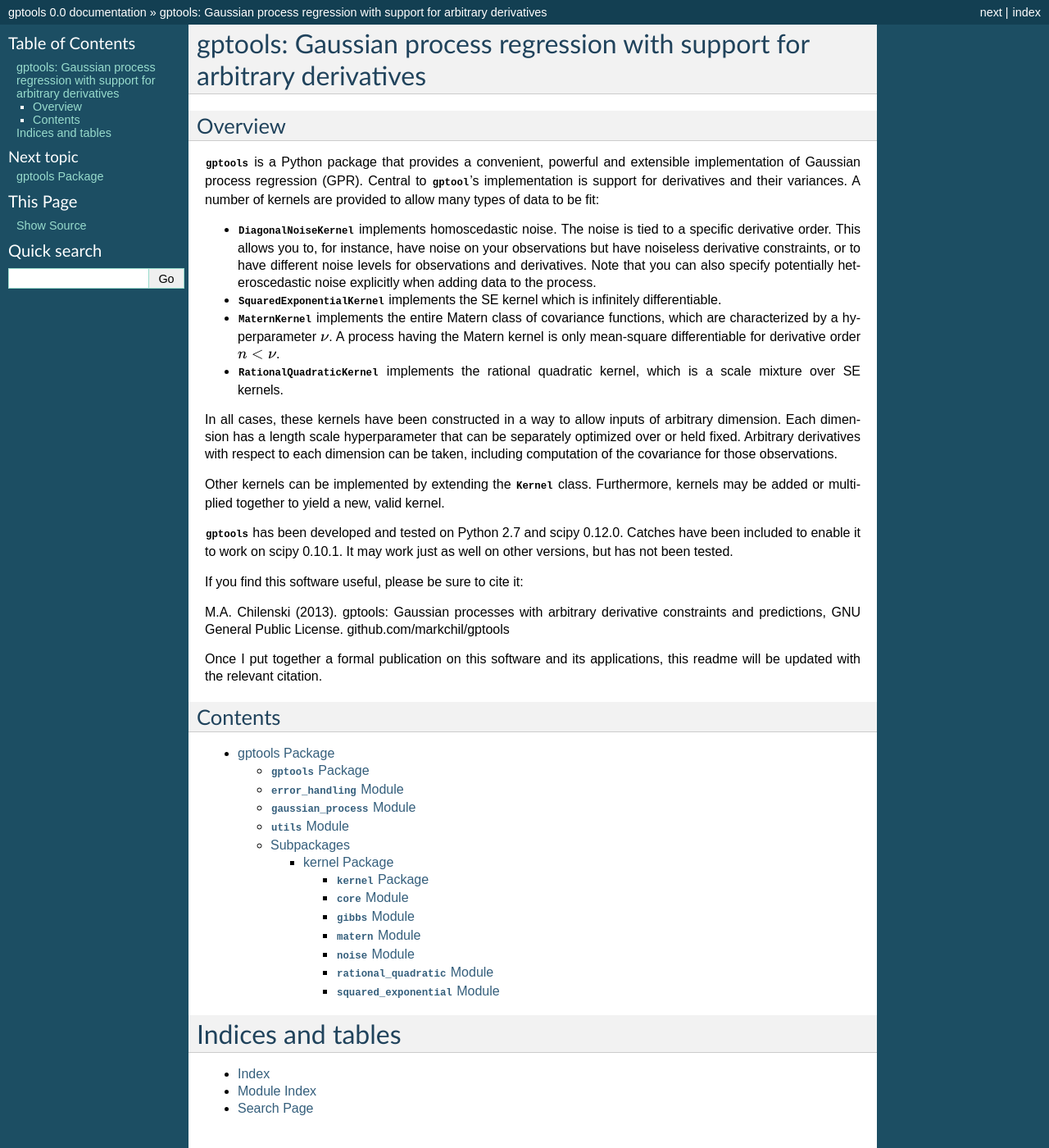
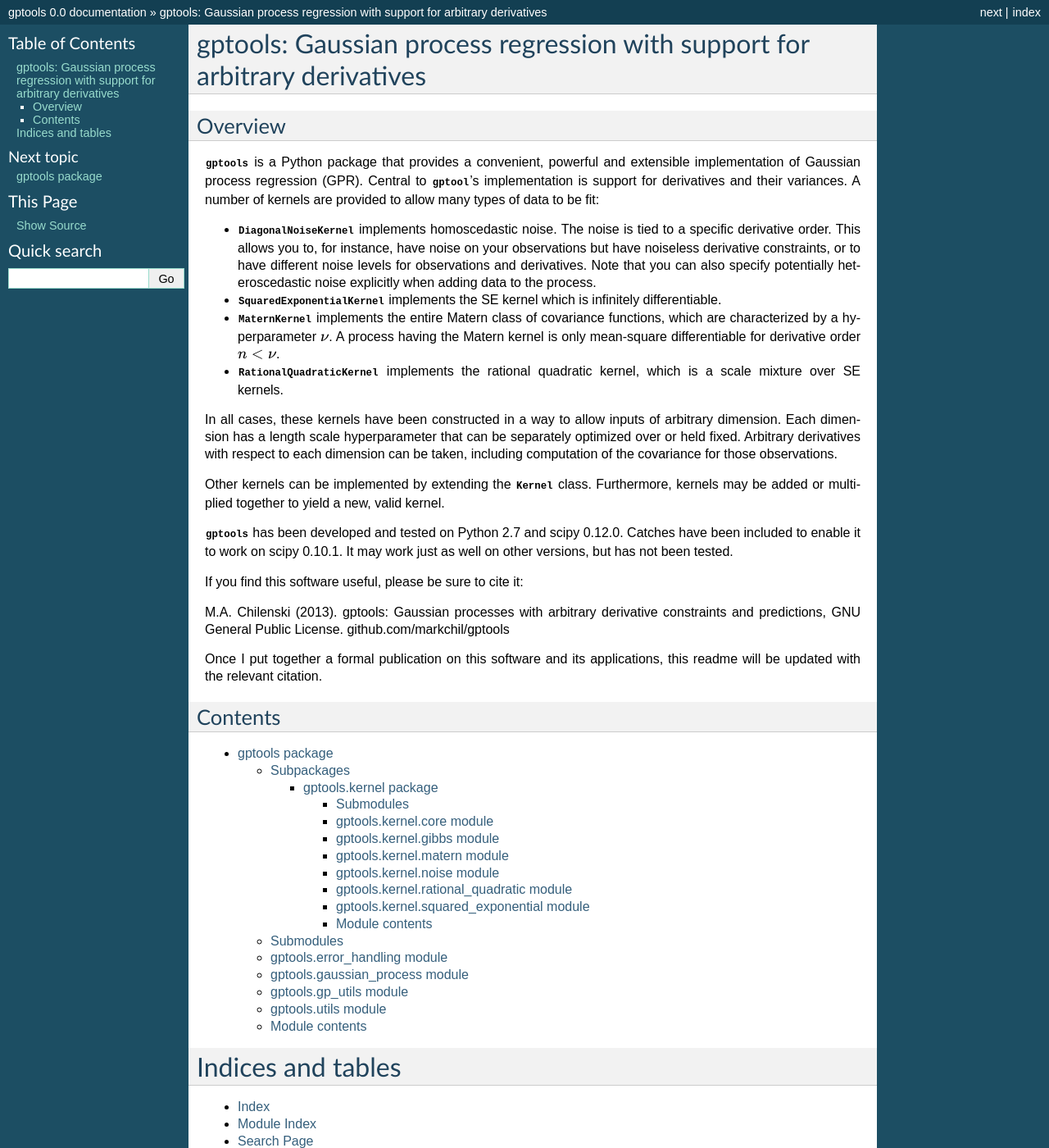
Before and after one commit to markchil/gptools, a Sphinx documentation site: the page built from docs/source/index.rst, in a window 1280 px wide and 1400 px high. Shown: the whole window at 82% size. Built offline with Sphinx 7.4.7, drawn with Linux system fonts in a browser that asks for light colours; formulas are drawn with MathJax 3.

Commit message:
Updated documentation

```diff
--- a/docs/source/gptools.kernel.rst
+++ b/docs/source/gptools.kernel.rst
@@ -1,58 +1,62 @@
-kernel Package
-==============
+gptools.kernel package
+======================
 
-:mod:`kernel` Package
----------------------
+Submodules
+----------
 
-.. automodule:: gptools.kernel
-    :members:
-    :undoc-members:
-    :show-inheritance:
-
-:mod:`core` Module
-------------------
+gptools.kernel.core module
+--------------------------
 
 .. automodule:: gptools.kernel.core
     :members:
     :undoc-members:
     :show-inheritance:
 
-:mod:`gibbs` Module
--------------------
+gptools.kernel.gibbs module
+---------------------------
 
 .. automodule:: gptools.kernel.gibbs
     :members:
     :undoc-members:
     :show-inheritance:
 
-:mod:`matern` Module
---------------------
+gptools.kernel.matern module
+----------------------------
 
 .. automodule:: gptools.kernel.matern
     :members:
     :undoc-members:
     :show-inheritance:
 
-:mod:`noise` Module
--------------------
+gptools.kernel.noise module
+---------------------------
 
 .. automodule:: gptools.kernel.noise
     :members:
     :undoc-members:
     :show-inheritance:
 
-:mod:`rational_quadratic` Module
---------------------------------
+gptools.kernel.rational_quadratic module
+----------------------------------------
 
 .. automodule:: gptools.kernel.rational_quadratic
     :members:
     :undoc-members:
     :show-inheritance:
 
-:mod:`squared_exponential` Module
----------------------------------
+gptools.kernel.squared_exponential module
+-----------------------------------------
 
 .. automodule:: gptools.kernel.squared_exponential
     :members:
     :undoc-members:
     :show-inheritance:
+
+
+Module contents
+---------------
+
+.. automodule:: gptools.kernel
+    :members:
+    :undoc-members:
+    :show-inheritance:
--- a/docs/source/gptools.rst
+++ b/docs/source/gptools.rst
@@ -1,37 +1,5 @@
-gptools Package
+gptools package
 ===============
-
-:mod:`gptools` Package
-----------------------
-
-.. automodule:: gptools.__init__
-    :members:
-    :undoc-members:
-    :show-inheritance:
-
-:mod:`error_handling` Module
-----------------------------
-
-.. automodule:: gptools.error_handling
-    :members:
-    :undoc-members:
-    :show-inheritance:
-
-:mod:`gaussian_process` Module
-------------------------------
-
-.. automodule:: gptools.gaussian_process
-    :members:
-    :undoc-members:
-    :show-inheritance:
-
-:mod:`utils` Module
--------------------
-
-.. automodule:: gptools.utils
-    :members:
-    :undoc-members:
-    :show-inheritance:
 
 Subpackages
 -----------
@@ -39,3 +7,47 @@ Subpackages
 .. toctree::
 
     gptools.kernel
+
+Submodules
+----------
+
+gptools.error_handling module
+-----------------------------
+
+.. automodule:: gptools.error_handling
+    :members:
+    :undoc-members:
+    :show-inheritance:
+
+gptools.gaussian_process module
+-------------------------------
+
+.. automodule:: gptools.gaussian_process
+    :members:
+    :undoc-members:
+    :show-inheritance:
+
+gptools.gp_utils module
+-----------------------
+
+.. automodule:: gptools.gp_utils
+    :members:
+    :undoc-members:
+    :show-inheritance:
+
+gptools.utils module
+--------------------
+
+.. automodule:: gptools.utils
+    :members:
+    :undoc-members:
+    :show-inheritance:
+
+
+Module contents
+---------------
+
+.. automodule:: gptools
+    :members:
+    :undoc-members:
+    :show-inheritance:
```
